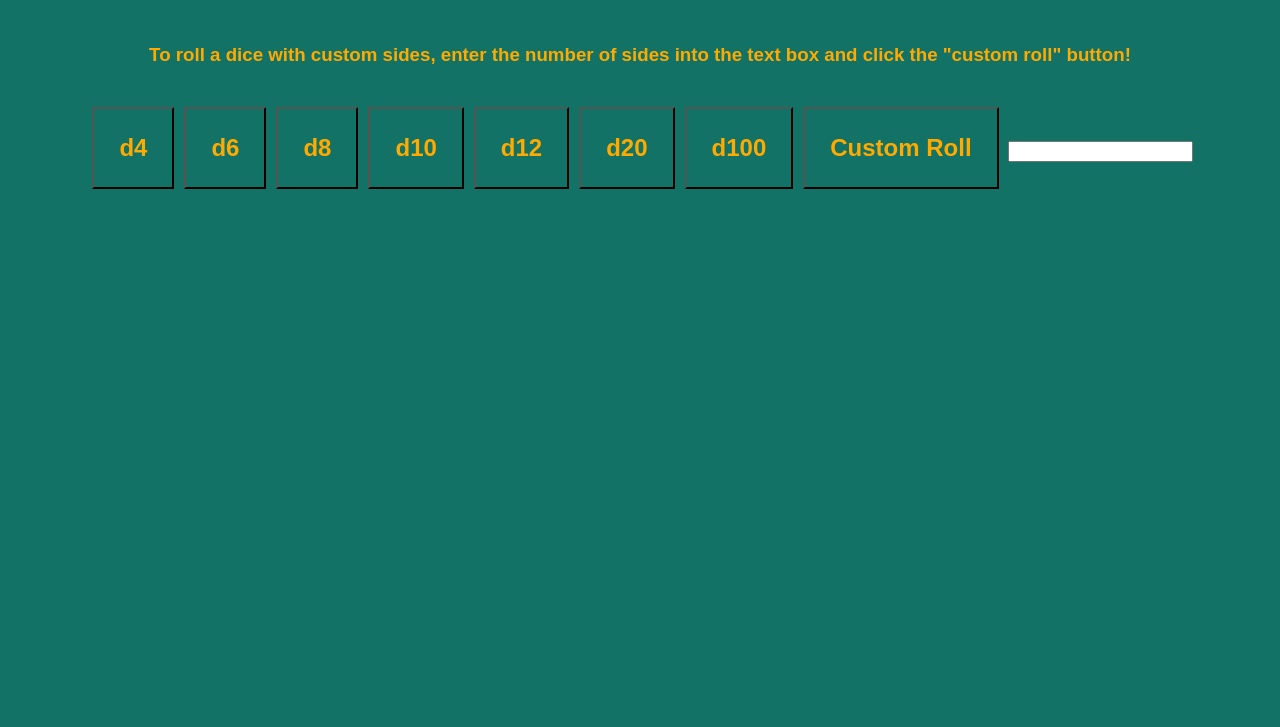
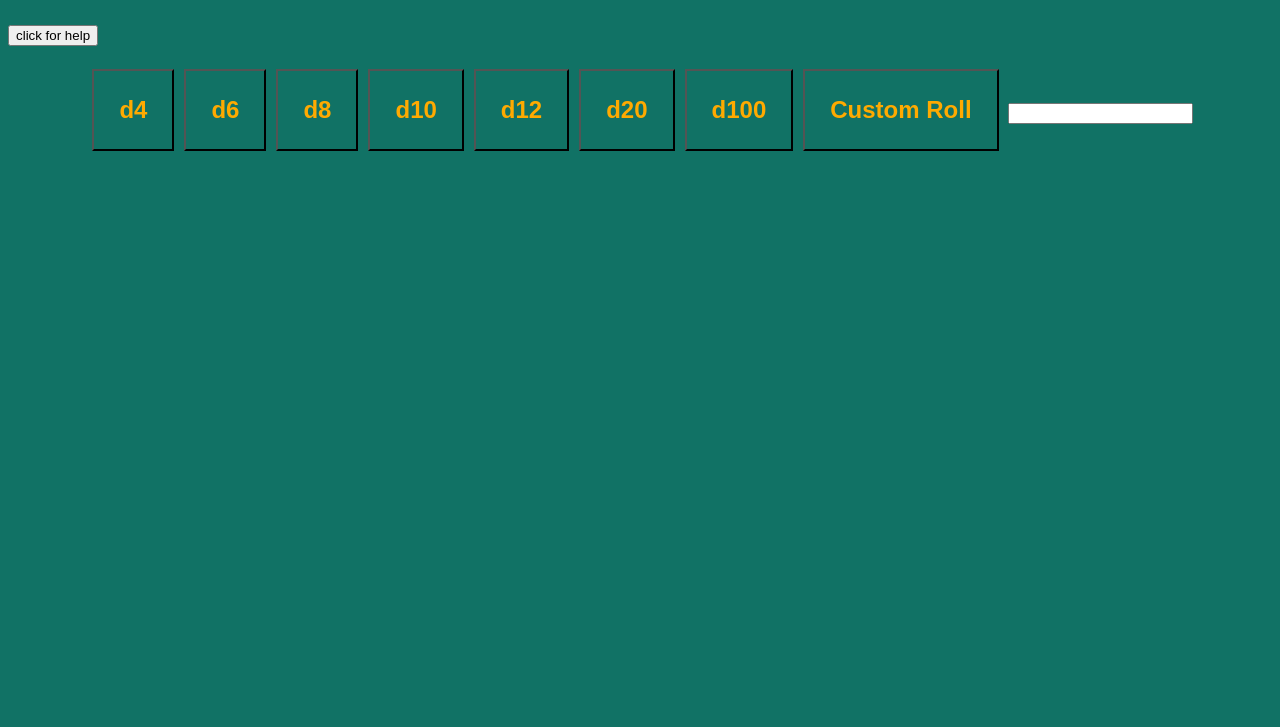
Before and after one commit to asep96/Dungeons_And_Dragons_Dice_Roll, a plain HTML site: page index.html in a window 1280 px wide. Shown: the part 73-800 px from the top of the page. Drawn offline with Linux system fonts and the light colour scheme.

Commit message:
Removed h3 and added div for help button.
Removed the h3 tag that contained instructions on how to use the dice roller. Instead added a div that contains a help button, which displays instructions when clicked.

```diff
--- a/index.html
+++ b/index.html
@@ -8,7 +8,9 @@
 </head>
 <body>
 	<h1>DnD Dice Roller</h1><br>
-	<h3>To roll a dice with custom sides, enter the number of sides into the text box and click the "custom roll" button!</h3>
+	<div class="help-container">
+		<div><input type="button" onclick="displayHelp()" value="click for help" id="help-button"></div>
+	</div>
 	<br>
 	<div class="container">
 		<div class="roll-button-div"><input type="button" onclick="roll(4)" id="roll-button" value="d4"></div>
```
